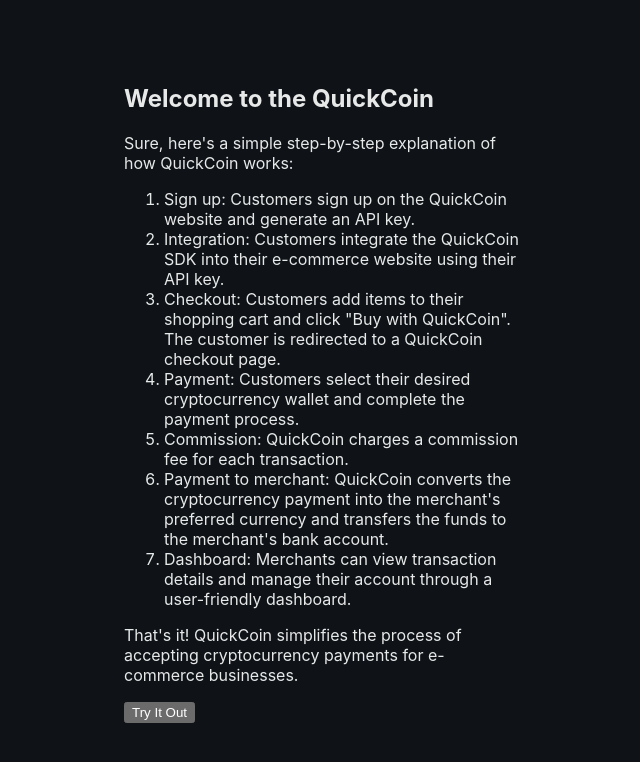
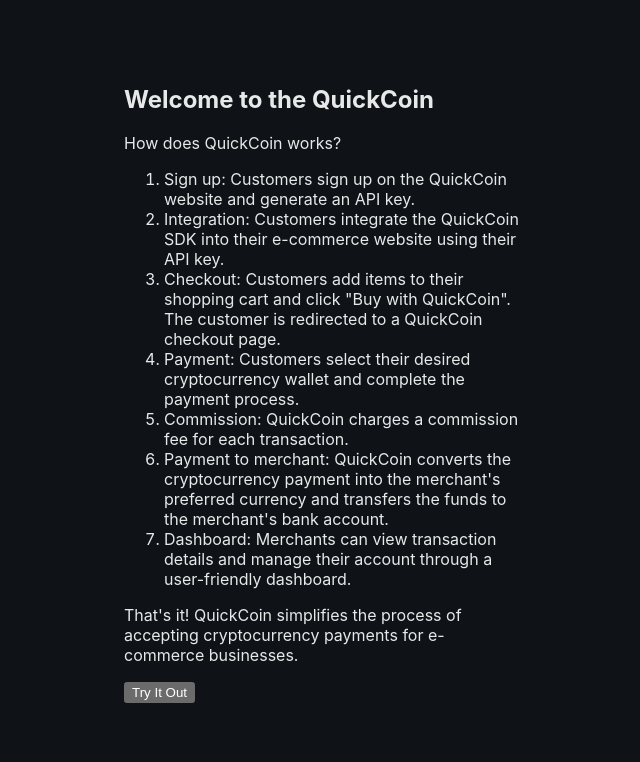
Before and after one commit to serhii-kucherenko/quick-coin, a Next.js app: page / in a window 1280 px wide. Shown: the top 762 px of the page, without its empty margins (316-956 px from the left). Built offline with nearby package versions, Linux system fonts and the light colour scheme; what @thirdweb-dev/react would draw is missing.

Commit message:
Update description

```diff
--- a/pages/index.tsx
+++ b/pages/index.tsx
@@ -10,7 +10,7 @@
       <h2>Welcome to the QuickCoin</h2>
 
       <div>
-        <p>Sure, here's a simple step-by-step explanation of how QuickCoin works:</p>
+        <p>How does QuickCoin works?</p>
         <ol>
           <li>Sign up: Customers sign up on the QuickCoin website and generate an API key.</li>
           <li>Integration: Customers integrate the QuickCoin SDK into their e-commerce website using their API key.</li>
```
